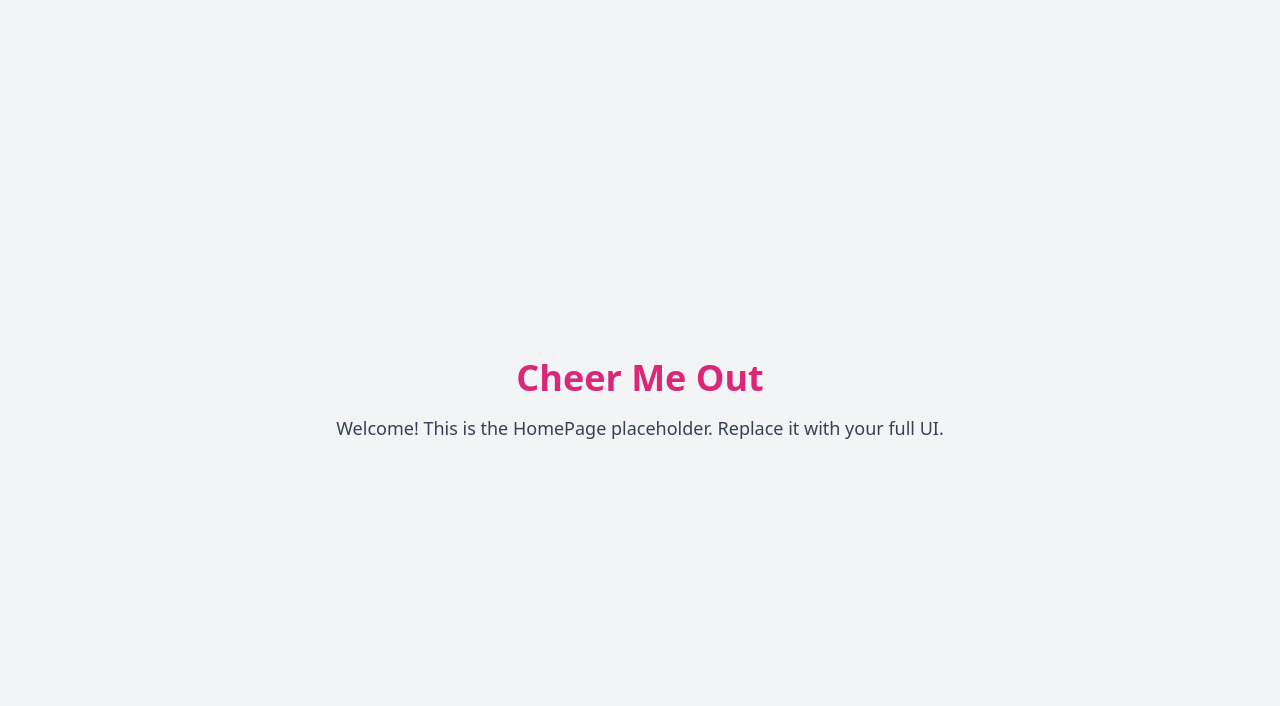
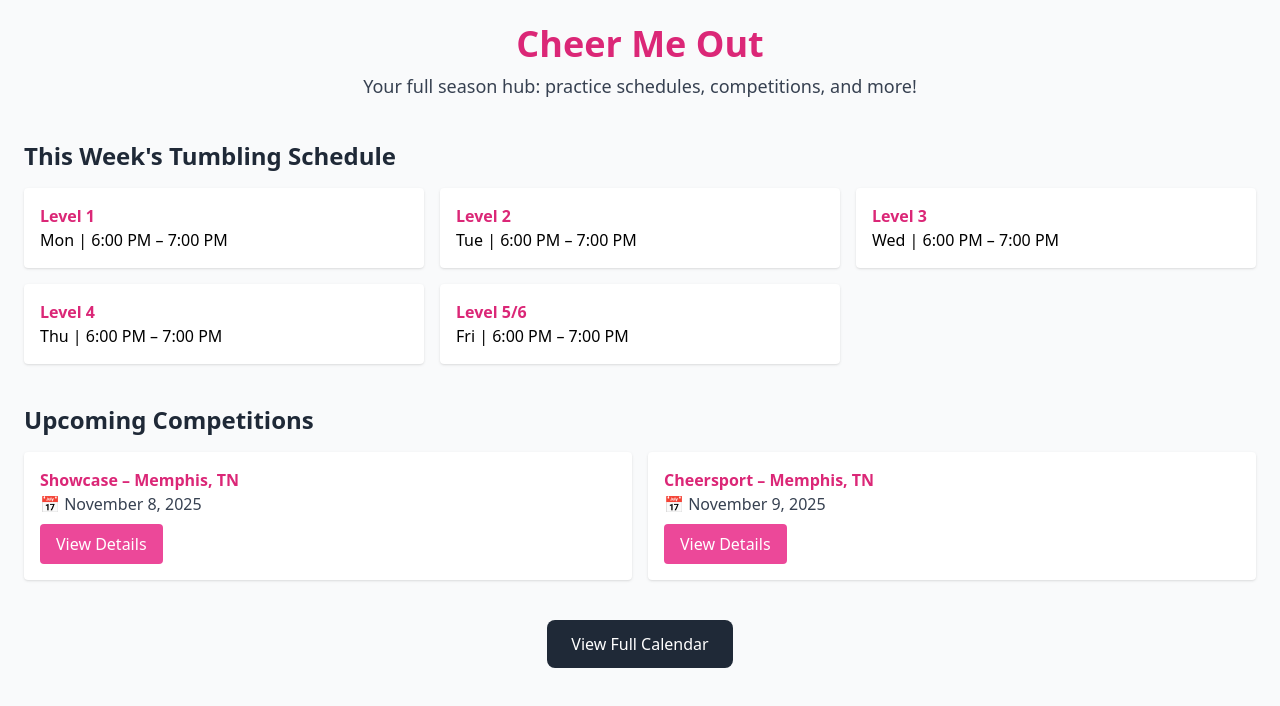
Before and after one commit to NoahKyoot/Cheer-me-out, a React (Vite) app: page / in a window 1280 px wide. Shown: the top 706 px of the page. Built offline with nearby package versions, Linux system fonts and the light colour scheme.

Commit message:
Update HomePage.jsx

```diff
--- a/src/HomePage.jsx
+++ b/src/HomePage.jsx
@@ -1,10 +1,61 @@
+import React, { useState } from 'react';
+import { Link } from 'react-router-dom';
+import { addDays, format, startOfWeek } from 'date-fns';
 
-import React from 'react';
+const tumblingSchedule = [
+  { level: 'Level 1', day: 'Mon', time: '6:00 PM – 7:00 PM' },
+  { level: 'Level 2', day: 'Tue', time: '6:00 PM – 7:00 PM' },
+  { level: 'Level 3', day: 'Wed', time: '6:00 PM – 7:00 PM' },
+  { level: 'Level 4', day: 'Thu', time: '6:00 PM – 7:00 PM' },
+  { level: 'Level 5/6', day: 'Fri', time: '6:00 PM – 7:00 PM' }
+];
+
+const competitions = [
+  { id: 'showcase-memphis-2025', name: 'Showcase – Memphis, TN', date: 'November 8, 2025' },
+  { id: 'cheersport-memphis-2025', name: 'Cheersport – Memphis, TN', date: 'November 9, 2025' }
+];
+
 export default function HomePage() {
+  const today = new Date();
+  const weekStart = startOfWeek(today, { weekStartsOn: 0 });
+
   return (
-    <div className="min-h-screen flex flex-col items-center justify-center bg-gray-100">
-      <h1 className="text-4xl font-bold text-pink-600">Cheer Me Out</h1>
-      <p className="mt-4 text-lg text-gray-700">Welcome! This is the HomePage placeholder. Replace it with your full UI.</p>
-    </div>
+    <main className="min-h-screen p-6 bg-gray-50 space-y-10">
+      <header className="text-center">
+        <h1 className="text-4xl font-bold text-pink-600 mb-2">Cheer Me Out</h1>
+        <p className="text-lg text-gray-700">Your full season hub: practice schedules, competitions, and more!</p>
+      </header>
+
+      <section>
+        <h2 className="text-2xl font-semibold text-gray-800 mb-4">This Week's Tumbling Schedule</h2>
+        <div className="grid grid-cols-1 sm:grid-cols-2 md:grid-cols-3 gap-4">
+          {tumblingSchedule.map((item, index) => (
+            <div key={index} className="bg-white shadow rounded p-4">
+              <h3 className="text-pink-600 font-bold">{item.level}</h3>
+              <p>{item.day} | {item.time}</p>
+            </div>
+          ))}
+        </div>
+      </section>
+
+      <section>
+        <h2 className="text-2xl font-semibold text-gray-800 mb-4">Upcoming Competitions</h2>
+        <div className="grid grid-cols-1 sm:grid-cols-2 gap-4">
+          {competitions.map((comp) => (
+            <div key={comp.id} className="bg-white shadow rounded p-4">
+              <h3 className="text-pink-600 font-bold">{comp.name}</h3>
+              <p className="text-gray-700 mb-2">📅 {comp.date}</p>
+              <Link to={`/competitions/${comp.id}`} className="text-white bg-pink-500 px-4 py-2 rounded hover:bg-pink-600 inline-block">
+                View Details
+              </Link>
+            </div>
+          ))}
+        </div>
+      </section>
+
+      <section className="text-center mt-10">
+        <Link to="/calendar" className="inline-block bg-gray-800 text-white px-6 py-3 rounded-lg hover:bg-gray-700">View Full Calendar</Link>
+      </section>
+    </main>
   );
 }
```
